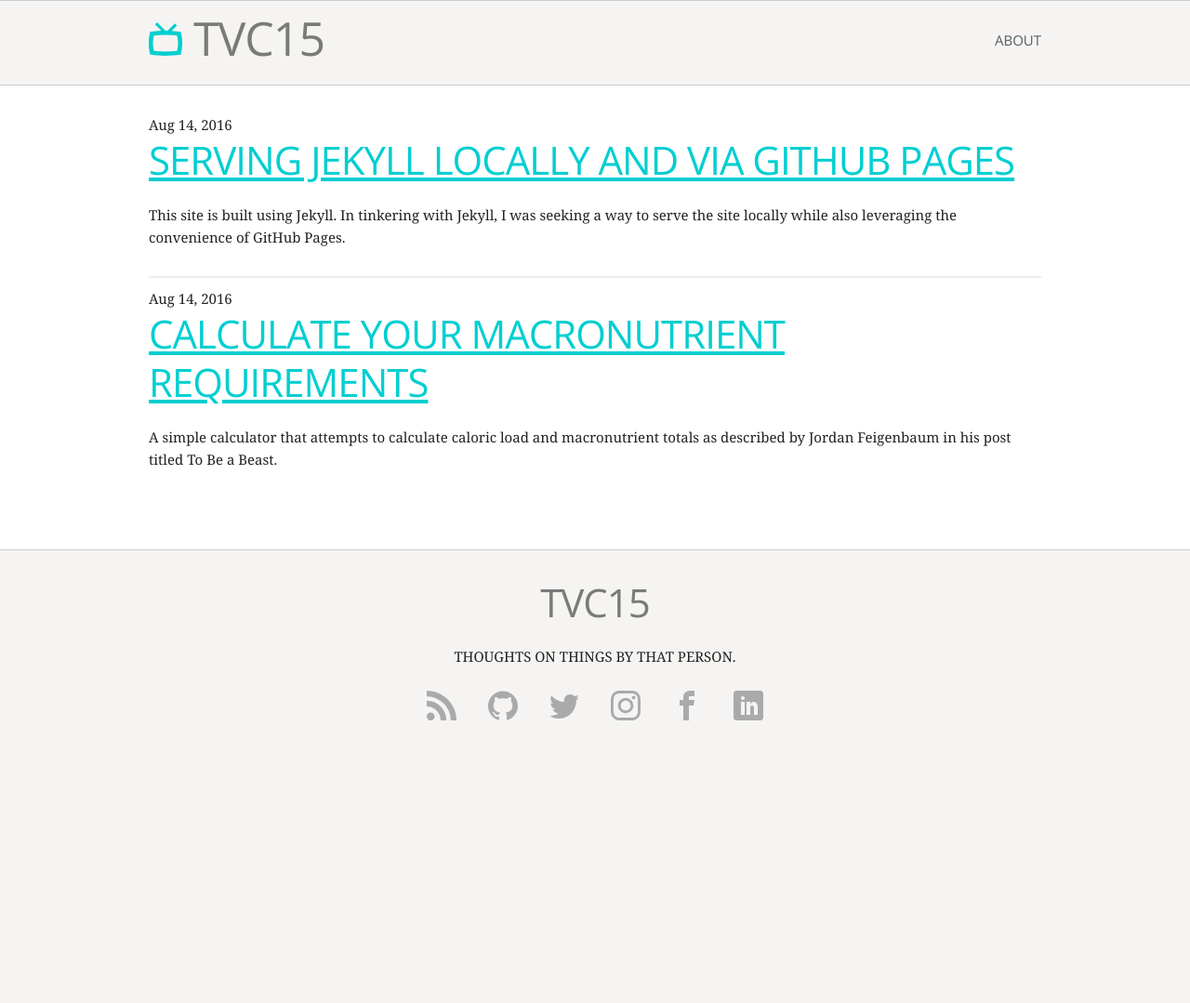
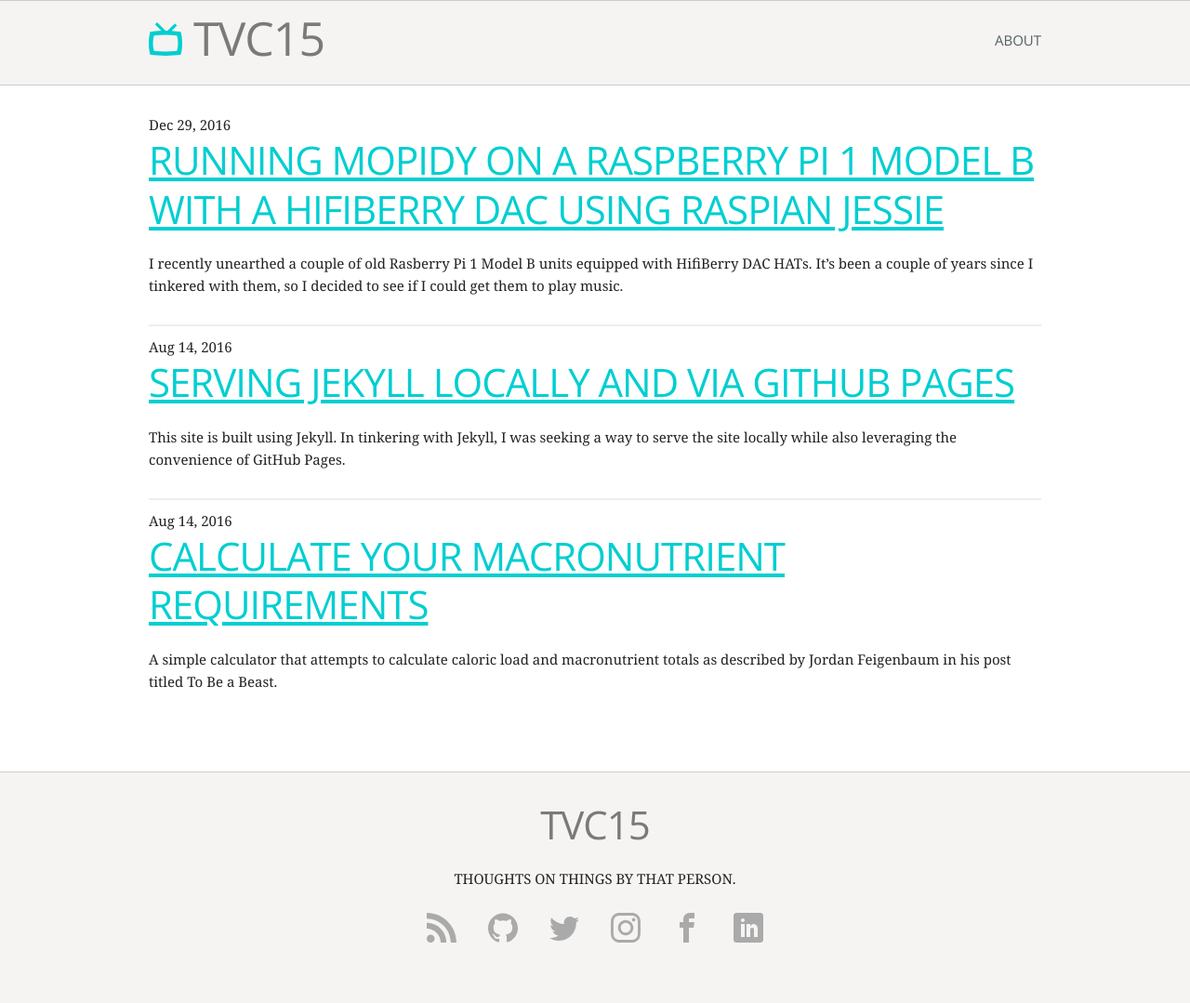
Before and after one commit to lannon/tvc15, a Jekyll site: the page built from index.html, in a window 1280 px wide. Shown: the whole page at 93% size. Built offline with Jekyll 4.4.1, drawn with Linux system fonts in a browser that asks for light colours; nearby versions of some CDN libraries; before the commit the page ends 900 px from its top, so only the background shows below that; some of the changed lines change nothing that is shown.

Commit message:
Publish raspi music post

```diff
--- a/_posts/2016-12-29-raspian-jessie-hifiberry-dac-and-mopidy.markdown
+++ b/_posts/2016-12-29-raspian-jessie-hifiberry-dac-and-mopidy.markdown
@@ -1,14 +1,14 @@
 ---
 layout: post
-title:  "Running Mopidy on a Raspberry Pi Model B with a HifiBerry DAC using Raspian Jessie"
+title:  "Running Mopidy on a Raspberry Pi 1 Model B with a HifiBerry DAC using Raspian Jessie"
 date:   2016-12-29 15:58:00 -0600
 categories: raspberry-pi audio
 tags: raspberry-pi audio
-published: false
-tldr: How to play music from you Rasperry Pi with HifiBerry DAC under Raspain Jessie
+published: true
+tldr: Raspberry Pi 1 Model B + HifiBerry DAC + Raspian + Mopidy = Fully Operational HiFi Music Player
 ---
 
-I recently unearthed a couple of old Rasberry Pi Model B units equipped with HifiBerry DAC HATs. It's been
+I recently unearthed a couple of old Rasberry Pi 1 Model B units equipped with HifiBerry DAC HATs. It's been
 a couple of years since I tinkered with them, so I decided to see if I could get them to play music.
 
 I was able to get everything up and running using [Pi MusicBox](http://www.pimusicbox.com/), which provides
@@ -34,5 +34,11 @@ However, I wanted to leverage the newer Raspian release, Jessie. And I wanted to
    to enable HifiBerry and disable default audio. Comment out the `dtparam=audio=on` setting. Add `dtoverlay=hifiberry-dac`. Save file and reboot (or
    you can reboot after installing mopidy if you can't afford extraneous reboots).
 9. [Install Mopidy](https://docs.mopidy.com/en/latest/installation/debian/#debian-install). The Mopidy docs are great. Just follow the instructions
-   on that page.
-10. [Configure Mopidy](https://docs.mopidy.com/en/latest/config/). I wanted to run Mopidy as a service, so I affected the config file at /etc/mopidy/mopidy.conf.
+10. [Configure Mopidy](https://docs.mopidy.com/en/latest/config/). I wanted to run Mopidy as a service, so I edited the config file at /etc/mopidy/mopidy.conf.
+    See my [mopidy.conf](https://gist.github.com/lannon/26f048d91f064faa366f3005a0ff209f). There's quire a bit going on here. See inline comments for more details.
+11. Install [Mopify](https://github.com/dirkgroenen/mopidy-mopify#installation) HTTP frontend.
+
+### My config files
+
+* [/boot/config.txt](https://gist.github.com/lannon/74ad21f3fa557a2b95ecf74e696ba493)
+* [mopidy.conf](https://gist.github.com/lannon/26f048d91f064faa366f3005a0ff209f)
```
